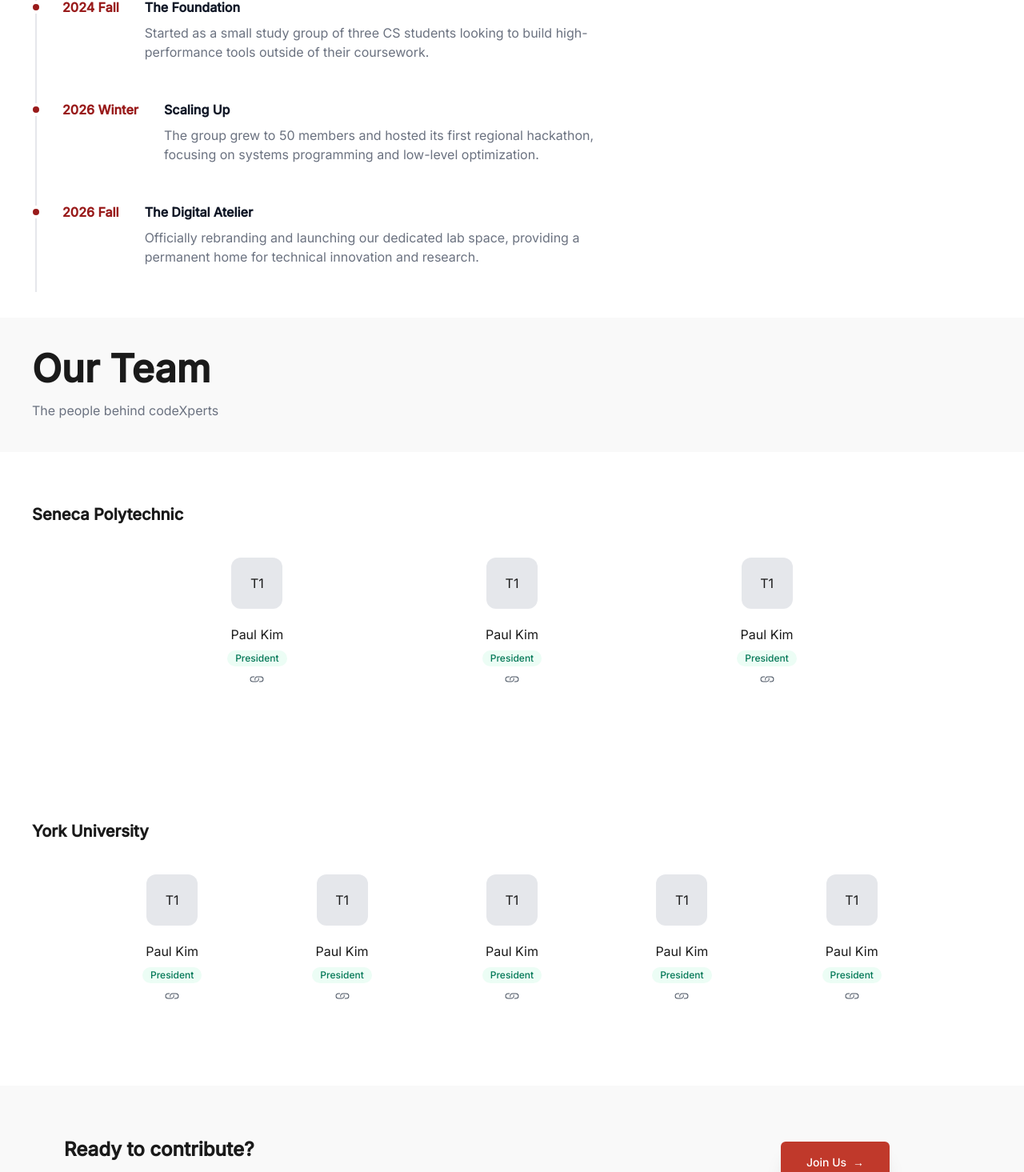
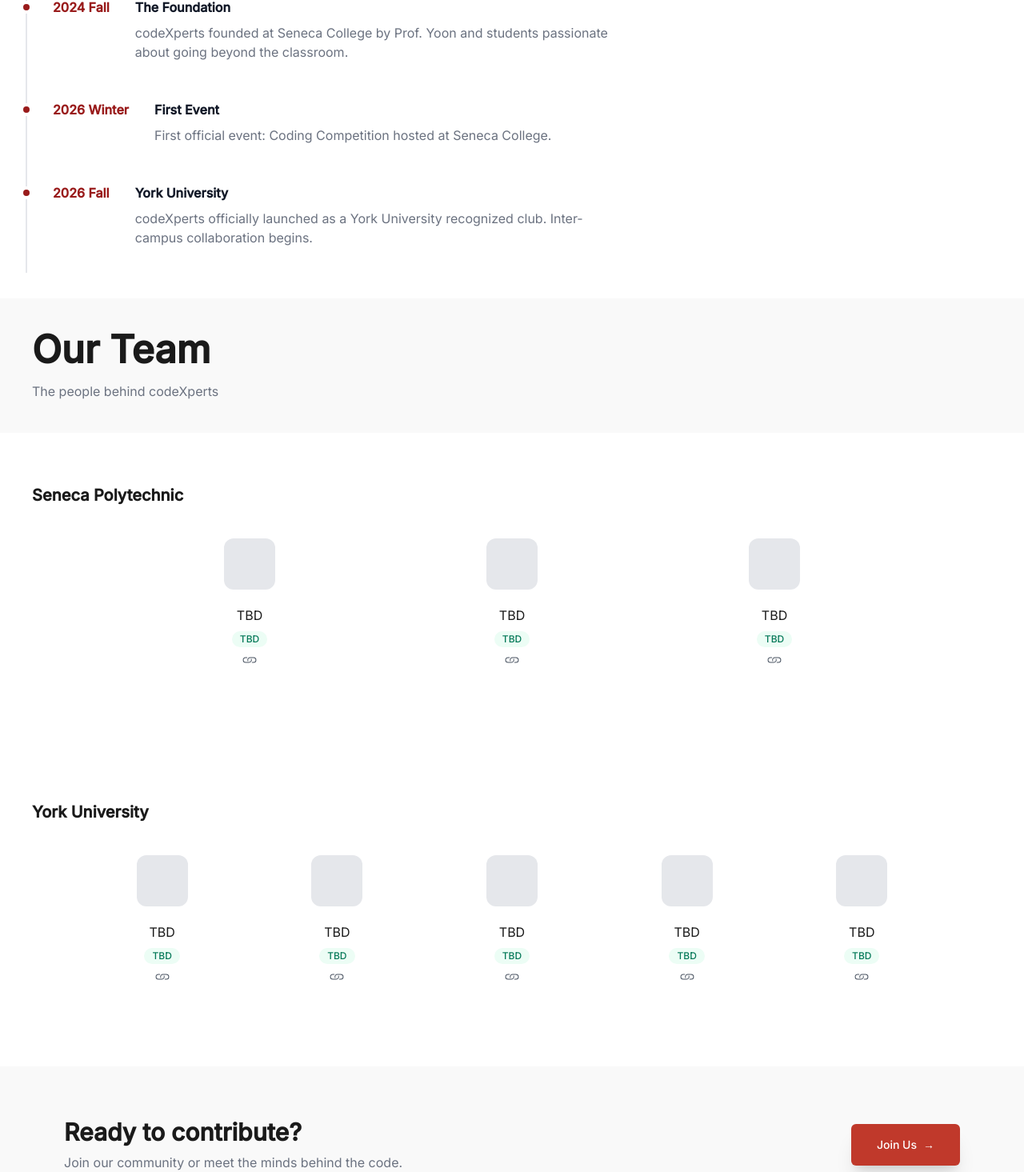
Before and after one commit to codexperts2024/codexperts-web, a Next.js app: page /about in a window 1280 px wide. Shown: the part 1037-2502 px from the top of the page at 80% size. Built offline with nearby package versions, Linux system fonts and the light colour scheme; no server answers.

Commit message:
revert: restore about/page.js to develop version, removing out-of-scope changes

```diff
--- a/src/app/about/page.js
+++ b/src/app/about/page.js
@@ -1,84 +1,111 @@
 import Link from 'next/link'
 import Button from '@/components/ui/Button'
 
-export default function AboutPage() {
+const senecaMembers = [
+  { key: 'seneca_president', name: 'TBD', role: 'TBD' },
+  { key: 'seneca_vp',        name: 'TBD', role: 'TBD' },
+  { key: 'seneca_treasurer', name: 'TBD', role: 'TBD' },
+]
+
+const yorkMembers = [
+  { key: 'york_president', name: 'TBD', role: 'TBD' },
+  { key: 'york_vp',        name: 'TBD', role: 'TBD' },
+  { key: 'york_treasurer', name: 'TBD', role: 'TBD' },
+  { key: 'york_exec_1',    name: 'TBD', role: 'TBD' },
+  { key: 'york_exec_2',    name: 'TBD', role: 'TBD' },
+]
+
+const MemberCard = ({ name, role }) => {
   return (
-    <main className="min-h-screen bg-[#f9f9f9] ">
-      <div className="w-[35rem] p-10">
-        <p className="text-5xl font-semibold mb-4">About codeXperts</p>
+    <div className="flex flex-col justify-center items-center my-4 md:my-10 w-[45%] sm:w-[30%] md:w-auto">
+      <div className="size-16 bg-gray-200 rounded-xl mb-3 md:mb-5 flex justify-center items-center"></div>
+      <p className="mb-1 md:mb-2 text-center text-sm md:text-base">{name}</p>
+      <span className="inline-block px-2 md:px-2.5 py-0.5 rounded-full bg-emerald-50 text-[10px] md:text-xs font-medium text-emerald-700 w-fit mb-1 md:mb-2">{role}</span>
+      <svg xmlns="http://www.w3.org/2000/svg" fill="none" viewBox="0 0 24 24" strokeWidth="1.5" stroke="currentColor" className="size-4 text-gray-600 rotate-45">
+        <path strokeLinecap="round" strokeLinejoin="round" d="M13.19 8.688a4.5 4.5 0 0 1 1.242 7.244l-4.5 4.5a4.5 4.5 0 0 1-6.364-6.364l1.757-1.757m13.35-.622 1.757-1.757a4.5 4.5 0 0 0-6.364-6.364l-4.5 4.5a4.5 4.5 0 0 0 1.242 7.244" />
+      </svg>
+    </div>
+  )
+}
+
+const AboutPage = () => {
+  return (
+    <main className="min-h-screen bg-bg-surface">
+      <div className="w-full md:w-[35rem] p-6 md:p-10 mx-auto md:mx-0 text-center md:text-left">
+        <h1 className="text-4xl md:text-5xl font-semibold mb-4">About codeXperts</h1>
         <p className="text-gray-500">
           More than a club — a community of coders going beyond the classroom.</p>
       </div>
 
       <section className="bg-white w-full">
-        <div className="flex justify-center align-center container mx-auto px-10 py-16">
-          <p className="text-[#C0392B] font-[550] text-3xl flex-[1] ">Why We Exist</p>
-          <div className="flex flex-col gap-10 flex-[2]">
-            <p className="">
+        <div className="flex flex-col md:flex-row justify-center items-center md:items-start container mx-auto px-6 md:px-10 py-10 md:py-16 gap-6 md:gap-0">
+          <h2 className="text-[#C0392B] font-[550] text-2xl md:text-3xl flex-[1] text-center md:text-left w-full">Why We Exist</h2>
+          <div className="flex flex-col gap-6 md:gap-10 flex-[2]">
+            <p className="text-center md:text-left text-gray-700">
               codeXperts was founded on the principle that programming is an art form best practiced in collaboration. While university lectures provide the theory, our "Digital Atelier" provides the space to build, break, and refine real-world systems.</p>
-            <p className="">
+            <p className="text-center md:text-left text-gray-700">
               We focus on high-level technical rigor paired with student-led mentorship. Whether it's optimizing an algorithm or architecting a distributed system, we believe in pushing the boundaries of what student coders can achieve together.</p>
           </div>
         </div>
       </section>
 
-      <section className="flex justify-evenly align-center my-16">
-        <div className="border bg-white w-80 p-5 flex flex-col gap-4">
+      <section className="flex flex-col md:flex-row flex-wrap justify-center md:justify-evenly items-center my-10 md:my-16 gap-6 px-4 md:px-0">
+        <div className="border bg-white w-full sm:w-80 p-5 flex flex-col gap-4">
           <span className="text-3xl -ml-1.5 -mb-1">💡</span>
           <p className="text-xl font-bold">Algorithmic Thinking</p>
           <p className="text-gray-500">Mastering the logic behind the code. We tackle complex problem sets that challenge conventional solutions.</p>
         </div>
 
-        <div className="border bg-white w-80 p-5 flex flex-col gap-4">
+        <div className="border bg-white w-full sm:w-80 p-5 flex flex-col gap-4">
           <span className="text-3xl -ml-1.5 -mb-1">🤝</span>
           <p className="text-xl font-bold">Student Networking</p>
           <p className="text-gray-500">Building a lifetime network of peers. We facilitate connections between ambitious developers and future leaders.</p>
         </div>
 
-        <div className="border bg-white w-80 p-5 flex flex-col gap-4">
+        <div className="border bg-white w-full sm:w-80 p-5 flex flex-col gap-4">
           <span className="text-3xl -ml-1.5 -mb-1">🏫</span>
           <p className="text-xl font-bold">Inter-School Exchange</p>
           <p className="text-gray-500">Broadening horizons through competition and collaboration with technical clubs from other universities.</p>
         </div>
       </section>
 
-      <section className="mx-auto p-8 bg-white w-[100%]">
-        <h2 className="text-3xl font-bold mb-12">Our Story</h2>
+      <section className="mx-auto p-6 md:p-8 bg-white w-full">
+        <h2 className="text-2xl md:text-3xl font-bold mb-8 md:mb-12 text-center md:text-left">Our Story</h2>
 
-        <div className="relative border-l-2 border-gray-200 ml-3 space-y-12 pb-8 w-[60%]">
+        <div className="relative border-l-2 border-gray-200 ml-3 md:mx-auto lg:mx-0 space-y-10 md:space-y-12 pb-8 w-full md:w-[80%] lg:w-[60%]">
 
-          <div className="relative pl-8">
+          <div className="relative pl-6 md:pl-8">
             <div className="absolute -left-[9px] top-1 w-4 h-4 bg-red-800 rounded-full border-4 border-white"></div>
 
-            <div className="flex flex-col md:flex-row md:items-baseline gap-2 md:gap-8">
+            <div className="flex flex-col md:flex-row md:items-baseline gap-1 md:gap-8">
               <span className="text-red-800 font-bold whitespace-nowrap">2024 Fall</span>
               <div>
                 <h3 className="font-bold text-gray-900">The Foundation</h3>
-                <p className="text-gray-500 mt-2">Started as a small study group of three CS students looking to build high-performance tools outside of their coursework.</p>
+                <p className="text-gray-500 mt-1 md:mt-2">codeXperts founded at Seneca College by Prof. Yoon and students passionate about going beyond the classroom.</p>
               </div>
             </div>
           </div>
 
-          <div className="relative pl-8">
+          <div className="relative pl-6 md:pl-8">
             <div className="absolute -left-[9px] top-1 w-4 h-4 bg-red-800 rounded-full border-4 border-white"></div>
 
-            <div className="flex flex-col md:flex-row md:items-baseline gap-2 md:gap-8">
+            <div className="flex flex-col md:flex-row md:items-baseline gap-1 md:gap-8">
               <span className="text-red-800 font-bold whitespace-nowrap">2026 Winter</span>
               <div>
-                <h3 className="font-bold text-gray-900">Scaling Up</h3>
-                <p className="text-gray-500 mt-2">The group grew to 50 members and hosted its first regional hackathon, focusing on systems programming and low-level optimization.</p>
+                <h3 className="font-bold text-gray-900">First Event</h3>
+                <p className="text-gray-500 mt-1 md:mt-2">First official event: Coding Competition hosted at Seneca College.</p>
               </div>
             </div>
           </div>
 
-          <div className="relative pl-8">
+          <div className="relative pl-6 md:pl-8">
             <div className="absolute -left-[9px] top-1 w-4 h-4 bg-red-800 rounded-full border-4 border-white"></div>
 
-            <div className="flex flex-col md:flex-row md:items-baseline gap-2 md:gap-8">
+            <div className="flex flex-col md:flex-row md:items-baseline gap-1 md:gap-8">
               <span className="text-red-800 font-bold whitespace-nowrap">2026 Fall</span>
               <div>
-                <h3 className="font-bold text-gray-900">The Digital Atelier</h3>
-                <p className="text-gray-500 mt-2">Officially rebranding and launching our dedicated lab space, providing a permanent home for technical innovation and research.</p>
+                <h3 className="font-bold text-gray-900">York University</h3>
+                <p className="text-gray-500 mt-1 md:mt-2">codeXperts officially launched as a York University recognized club. Inter-campus collaboration begins.</p>
               </div>
             </div>
           </div>
@@ -86,98 +113,40 @@
         </div>
       </section>
 
-      <section className="w-[35rem] p-10">
-        <p className="text-5xl font-semibold mb-4">Our Team</p>
+      <section className="w-full md:w-[35rem] p-6 md:p-10 mx-auto md:mx-0 text-center md:text-left">
+        <h2 className="text-4xl md:text-5xl font-semibold mb-4">Our Team</h2>
         <p className="text-gray-500">
           The people behind codeXperts</p>
       </section>
 
-      <section className="bg-white w-full py-16 px-10">
-        <p className="text-xl font-bold">Seneca Polytechnic</p>
-        <div className="flex justify-evenly items-center">
-          <div className="flex flex-col justify-center items-center my-10">
-            <div className="size-16 bg-gray-200 rounded-xl mb-5 flex justify-center items-center">T1</div>
-            <p className="mb-2">Paul Kim</p>
-            <span className="inline-block px-2.5 py-0.5 rounded-full bg-emerald-50 text-xs font-medium text-emerald-700 w-fit mb-2">President</span>
-            <svg xmlns="http://www.w3.org/2000/svg" fill="none" viewBox="0 0 24 24" strokeWidth="1.5" stroke="currentColor" className="size-4 text-gray-600 rotate-45">
-              <path strokeLinecap="round" strokeLinejoin="round" d="M13.19 8.688a4.5 4.5 0 0 1 1.242 7.244l-4.5 4.5a4.5 4.5 0 0 1-6.364-6.364l1.757-1.757m13.35-.622 1.757-1.757a4.5 4.5 0 0 0-6.364-6.364l-4.5 4.5a4.5 4.5 0 0 0 1.242 7.244" />
-            </svg>
-          </div>
-          <div className="flex flex-col justify-center items-center my-10">
-            <div className="size-16 bg-gray-200 rounded-xl mb-5 flex justify-center items-center">T1</div>
-            <p className="mb-2">Paul Kim</p>
-            <span className="inline-block px-2.5 py-0.5 rounded-full bg-emerald-50 text-xs font-medium text-emerald-700 w-fit mb-2">President</span>
-            <svg xmlns="http://www.w3.org/2000/svg" fill="none" viewBox="0 0 24 24" strokeWidth="1.5" stroke="currentColor" className="size-4 text-gray-600 rotate-45">
-              <path strokeLinecap="round" strokeLinejoin="round" d="M13.19 8.688a4.5 4.5 0 0 1 1.242 7.244l-4.5 4.5a4.5 4.5 0 0 1-6.364-6.364l1.757-1.757m13.35-.622 1.757-1.757a4.5 4.5 0 0 0-6.364-6.364l-4.5 4.5a4.5 4.5 0 0 0 1.242 7.244" />
-            </svg>
-          </div>
-          <div className="flex flex-col justify-center items-center my-10">
-            <div className="size-16 bg-gray-200 rounded-xl mb-5 flex justify-center items-center">T1</div>
-            <p className="mb-2">Paul Kim</p>
-            <span className="inline-block px-2.5 py-0.5 rounded-full bg-emerald-50 text-xs font-medium text-emerald-700 w-fit mb-2">President</span>
-            <svg xmlns="http://www.w3.org/2000/svg" fill="none" viewBox="0 0 24 24" strokeWidth="1.5" stroke="currentColor" className="size-4 text-gray-600 rotate-45">
-              <path strokeLinecap="round" strokeLinejoin="round" d="M13.19 8.688a4.5 4.5 0 0 1 1.242 7.244l-4.5 4.5a4.5 4.5 0 0 1-6.364-6.364l1.757-1.757m13.35-.622 1.757-1.757a4.5 4.5 0 0 0-6.364-6.364l-4.5 4.5a4.5 4.5 0 0 0 1.242 7.244" />
-            </svg>
-          </div>
+      <section className="bg-white w-full py-10 md:py-16 px-6 md:px-10">
+        <p className="text-xl font-bold text-center md:text-left mb-6 md:mb-0">Seneca Polytechnic</p>
+        <div className="flex flex-wrap justify-center gap-6 md:justify-evenly items-center">
+          {senecaMembers.map((member) => (
+            <MemberCard key={member.key} name={member.name} role={member.role} />
+          ))}
         </div>
       </section>
 
-      <section className="bg-white w-full py-16 px-10">
-        <p className="text-xl font-bold">York University</p>
-        <div className="flex justify-evenly items-center">
-          <div className="flex flex-col justify-center items-center my-10">
-            <div className="size-16 bg-gray-200 rounded-xl mb-5 flex justify-center items-center">T1</div>
-            <p className="mb-2">Paul Kim</p>
-            <span className="inline-block px-2.5 py-0.5 rounded-full bg-emerald-50 text-xs font-medium text-emerald-700 w-fit mb-2">President</span>
-            <svg xmlns="http://www.w3.org/2000/svg" fill="none" viewBox="0 0 24 24" strokeWidth="1.5" stroke="currentColor" className="size-4 text-gray-600 rotate-45">
-              <path strokeLinecap="round" strokeLinejoin="round" d="M13.19 8.688a4.5 4.5 0 0 1 1.242 7.244l-4.5 4.5a4.5 4.5 0 0 1-6.364-6.364l1.757-1.757m13.35-.622 1.757-1.757a4.5 4.5 0 0 0-6.364-6.364l-4.5 4.5a4.5 4.5 0 0 0 1.242 7.244" />
-            </svg>
-          </div>
-          <div className="flex flex-col justify-center items-center my-10">
-            <div className="size-16 bg-gray-200 rounded-xl mb-5 flex justify-center items-center">T1</div>
-            <p className="mb-2">Paul Kim</p>
-            <span className="inline-block px-2.5 py-0.5 rounded-full bg-emerald-50 text-xs font-medium text-emerald-700 w-fit mb-2">President</span>
-            <svg xmlns="http://www.w3.org/2000/svg" fill="none" viewBox="0 0 24 24" strokeWidth="1.5" stroke="currentColor" className="size-4 text-gray-600 rotate-45">
-              <path strokeLinecap="round" strokeLinejoin="round" d="M13.19 8.688a4.5 4.5 0 0 1 1.242 7.244l-4.5 4.5a4.5 4.5 0 0 1-6.364-6.364l1.757-1.757m13.35-.622 1.757-1.757a4.5 4.5 0 0 0-6.364-6.364l-4.5 4.5a4.5 4.5 0 0 0 1.242 7.244" />
-            </svg>
-          </div>
-          <div className="flex flex-col justify-center items-center my-10">
-            <div className="size-16 bg-gray-200 rounded-xl mb-5 flex justify-center items-center">T1</div>
-            <p className="mb-2">Paul Kim</p>
-            <span className="inline-block px-2.5 py-0.5 rounded-full bg-emerald-50 text-xs font-medium text-emerald-700 w-fit mb-2">President</span>
-            <svg xmlns="http://www.w3.org/2000/svg" fill="none" viewBox="0 0 24 24" strokeWidth="1.5" stroke="currentColor" className="size-4 text-gray-600 rotate-45">
-              <path strokeLinecap="round" strokeLinejoin="round" d="M13.19 8.688a4.5 4.5 0 0 1 1.242 7.244l-4.5 4.5a4.5 4.5 0 0 1-6.364-6.364l1.757-1.757m13.35-.622 1.757-1.757a4.5 4.5 0 0 0-6.364-6.364l-4.5 4.5a4.5 4.5 0 0 0 1.242 7.244" />
-            </svg>
-          </div>
-          <div className="flex flex-col justify-center items-center my-10">
-            <div className="size-16 bg-gray-200 rounded-xl mb-5 flex justify-center items-center">T1</div>
-            <p className="mb-2">Paul Kim</p>
-            <span className="inline-block px-2.5 py-0.5 rounded-full bg-emerald-50 text-xs font-medium text-emerald-700 w-fit mb-2">President</span>
-            <svg xmlns="http://www.w3.org/2000/svg" fill="none" viewBox="0 0 24 24" strokeWidth="1.5" stroke="currentColor" className="size-4 text-gray-600 rotate-45">
-              <path strokeLinecap="round" strokeLinejoin="round" d="M13.19 8.688a4.5 4.5 0 0 1 1.242 7.244l-4.5 4.5a4.5 4.5 0 0 1-6.364-6.364l1.757-1.757m13.35-.622 1.757-1.757a4.5 4.5 0 0 0-6.364-6.364l-4.5 4.5a4.5 4.5 0 0 0 1.242 7.244" />
-            </svg>
-          </div>
-          <div className="flex flex-col justify-center items-center my-10">
-            <div className="size-16 bg-gray-200 rounded-xl mb-5 flex justify-center items-center">T1</div>
-            <p className="mb-2">Paul Kim</p>
-            <span className="inline-block px-2.5 py-0.5 rounded-full bg-emerald-50 text-xs font-medium text-emerald-700 w-fit mb-2">President</span>
-            <svg xmlns="http://www.w3.org/2000/svg" fill="none" viewBox="0 0 24 24" strokeWidth="1.5" stroke="currentColor" className="size-4 text-gray-600 rotate-45">
-              <path strokeLinecap="round" strokeLinejoin="round" d="M13.19 8.688a4.5 4.5 0 0 1 1.242 7.244l-4.5 4.5a4.5 4.5 0 0 1-6.364-6.364l1.757-1.757m13.35-.622 1.757-1.757a4.5 4.5 0 0 0-6.364-6.364l-4.5 4.5a4.5 4.5 0 0 0 1.242 7.244" />
-            </svg>
-          </div>
+      <section className="bg-white w-full py-10 md:py-16 px-6 md:px-10">
+        <p className="text-xl font-bold text-center md:text-left mb-6 md:mb-0">York University</p>
+        <div className="flex flex-wrap justify-center gap-6 md:justify-evenly items-center">
+          {yorkMembers.map((member) => (
+            <MemberCard key={member.key} name={member.name} role={member.role} />
+          ))}
         </div>
       </section>
 
-      <section className="py-16 px-20 flex items-center">
-        <div className="flex-[2]">
-          <p className="text-2xl font-semibold mb-2">Ready to contribute?</p>
+      <section className="py-10 md:py-16 px-6 md:px-20 flex flex-col md:flex-row items-center gap-6 md:gap-0">
+        <div className="flex-[2] text-center md:text-left">
+          <p className="text-2xl md:text-3xl font-semibold mb-2">Ready to contribute?</p>
           <p className="text-gray-500">
             Join our community or meet the minds behind the code.</p>
         </div>
-        <div className="flex-[0.5]">
-          <Link href="/join">
+        <div className="flex-[0.5] w-full md:w-auto flex justify-center md:justify-end">
+          <Link href="/join" className="w-full sm:w-auto">
               <Button
-                className="bg-[#C0392B] hover:bg-[#E87A6E] px-8 py-4 flex items-center gap-2 shadow-xl"
+                className="w-full sm:w-auto justify-center bg-brand-primary hover:bg-brand-hover px-8 py-4 flex items-center gap-2 shadow-xl"
               >
                 Join Us <span>→</span>
               </Button>
@@ -188,3 +157,5 @@
     </main>
   )
 }
+
+export default AboutPage
```
